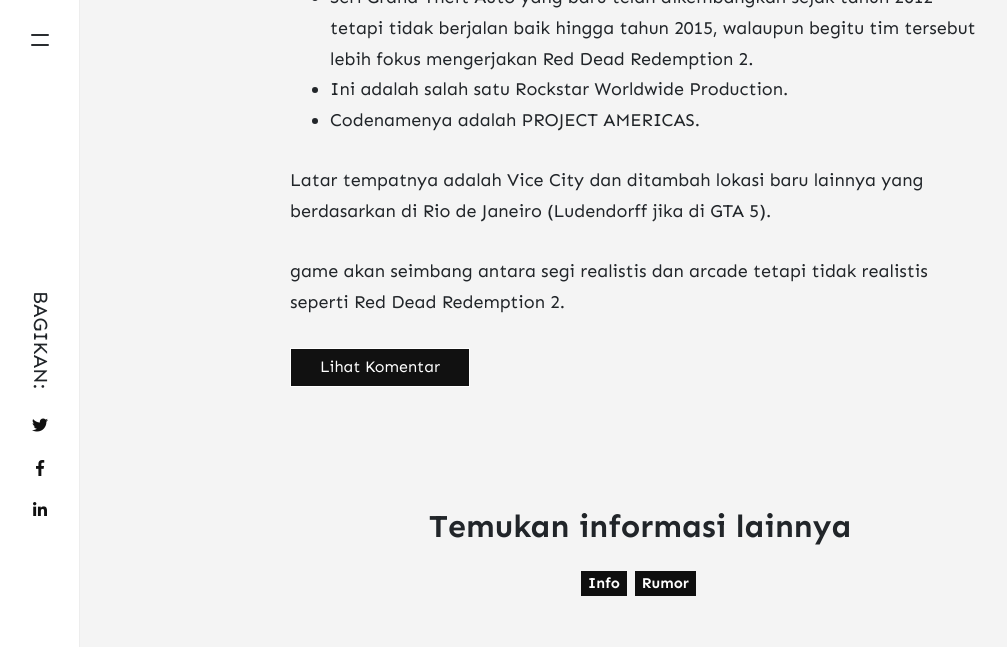
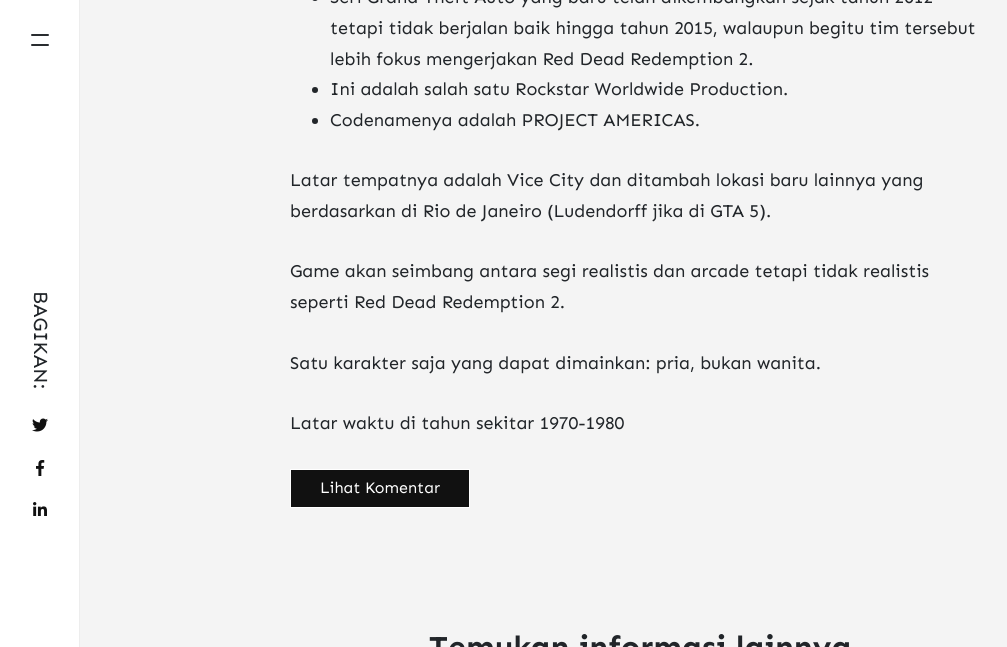
Before and after one commit to arytapermana/dsg-web, a Jekyll site: the page built from _posts/2020-10-24-gta-6-tanggal-rilis-berita-dan-desas-desusnya-rumor.md, in a window 1280 px wide and 900 px high, scrolled down 1426 px, cut to the strip 0-647 px from the top of the window. Shown: the whole strip, without its empty margins (0-1007 px from the left). Built offline with Jekyll 4.4.1, drawn with Linux system fonts in a browser that asks for light colours; nearby versions of some CDN libraries; comment, search, counter and statistics services are not loaded.

Commit message:
Update Blog “2020-10-24-gta-6-tanggal-rilis-berita-dan-desas-desusnya-rumor”

```diff
--- a/_posts/2020-10-24-gta-6-tanggal-rilis-berita-dan-desas-desusnya-rumor.md
+++ b/_posts/2020-10-24-gta-6-tanggal-rilis-berita-dan-desas-desusnya-rumor.md
@@ -20,4 +20,8 @@
 
 Latar tempatnya adalah Vice City dan ditambah lokasi baru lainnya yang berdasarkan di Rio de Janeiro (Ludendorff jika di GTA 5).
 
-game akan seimbang antara segi realistis dan arcade tetapi tidak realistis seperti Red Dead Redemption 2.
+Game akan seimbang antara segi realistis dan arcade tetapi tidak realistis seperti Red Dead Redemption 2.
+
+Satu karakter saja yang dapat dimainkan: pria, bukan wanita.
+
+Latar waktu di tahun sekitar 1970-1980
```
